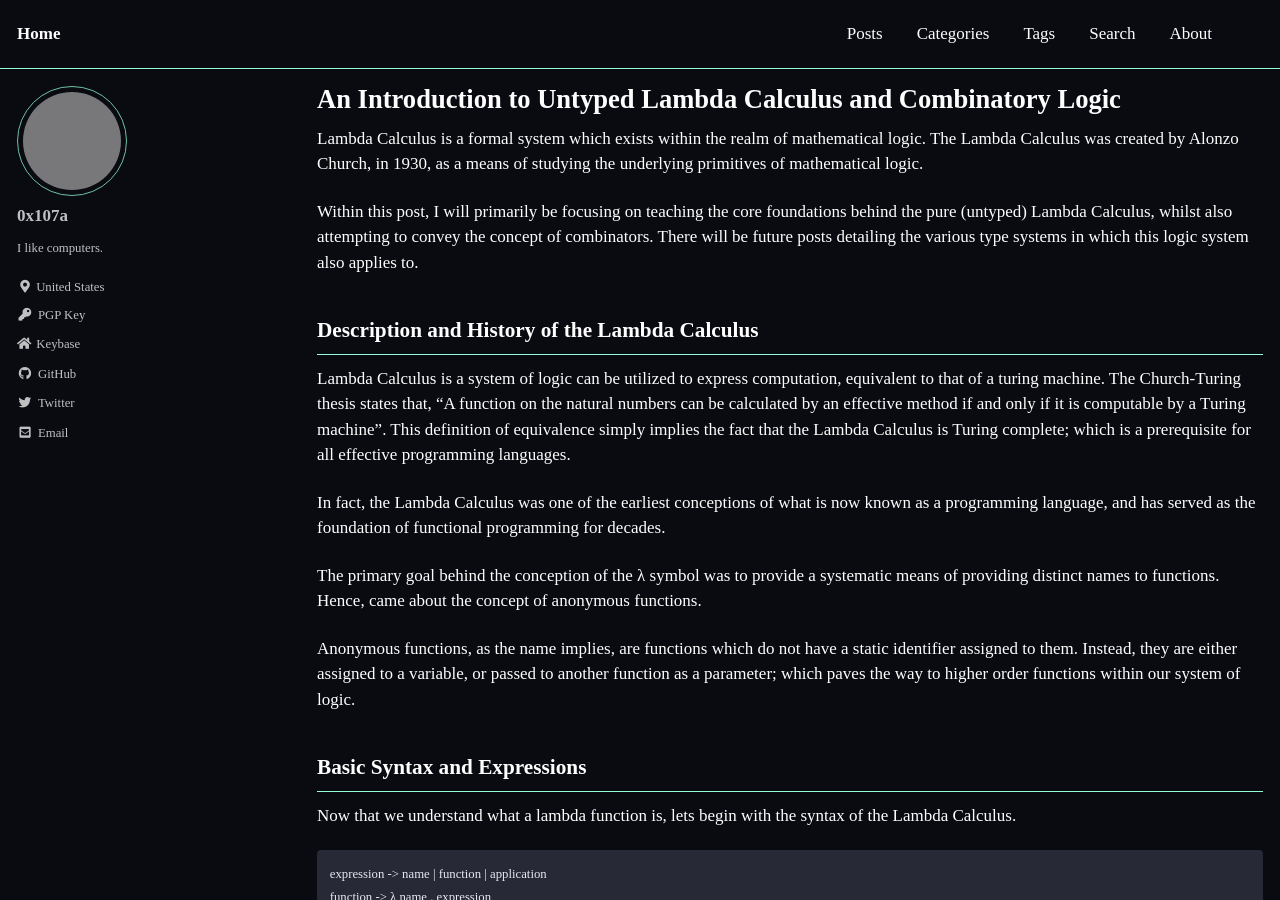
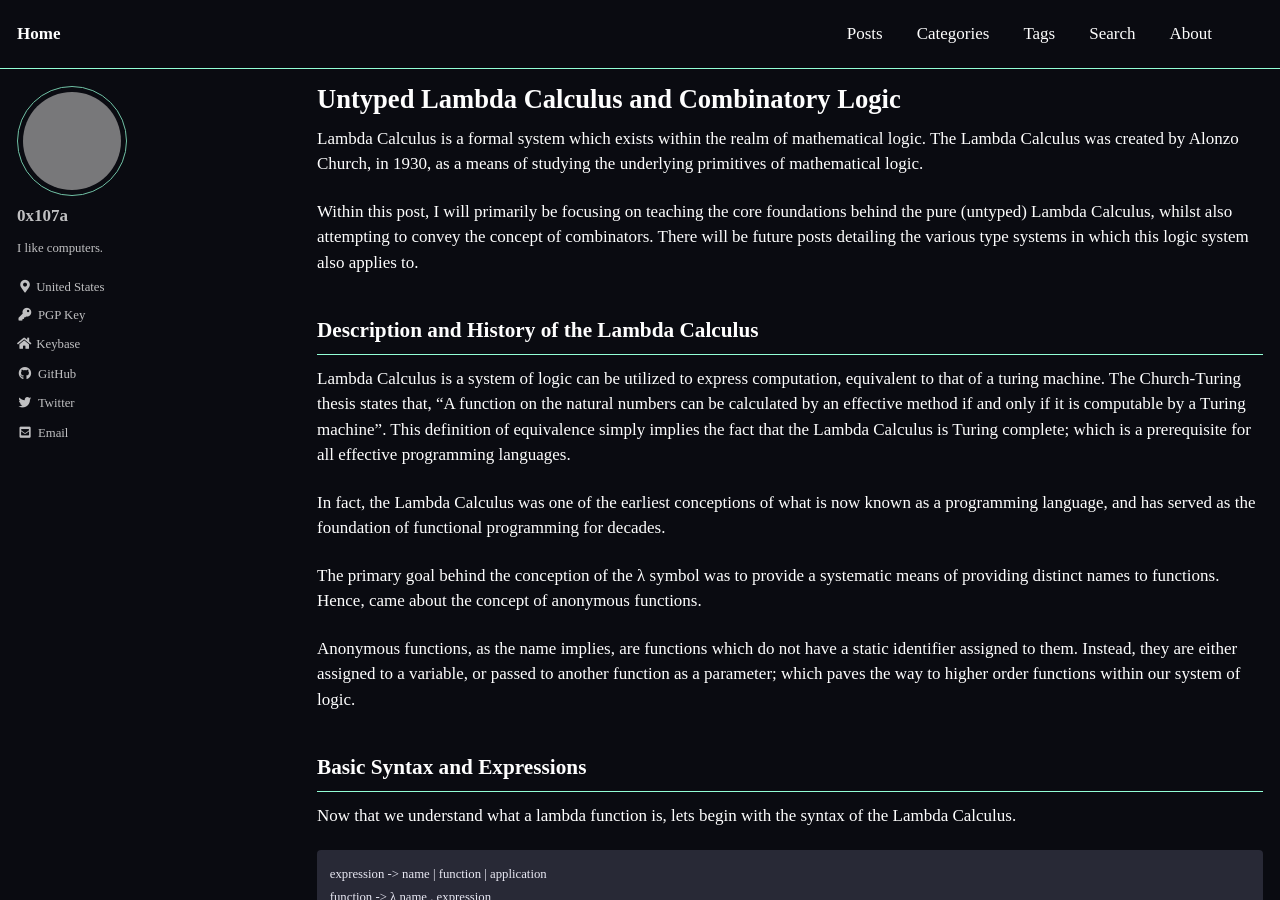
Before and after one commit to 0x107a/0x107a.github.io, a Jekyll site: the page built from _posts/2022-05-24-Untyped-Lambda-Calculus-and-Combinatory-Logic.md, in a window 1280 px wide and 900 px high. Built offline with Jekyll 4.4.1, drawn with Linux system fonts in a browser that asks for light colours; cached includes are drawn as plain includes; some web fonts are replaced; grey boxes are pictures that could not be loaded.

Commit message:
title too long

```diff
--- a/_posts/2022-05-24-An-Introduction-to-Untyped-Lambda-Calculus-and-Combinatory-Logic.md
+++ b/_posts/2022-05-24-Untyped-Lambda-Calculus-and-Combinatory-Logic.md
@@ -1,5 +1,5 @@
 ---
-title: "An Introduction to Untyped Lambda Calculus and Combinatory Logic"
+title: "Untyped Lambda Calculus and Combinatory Logic"
 categories:
   - theory
 tags:
```
